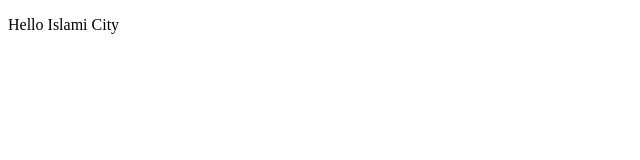
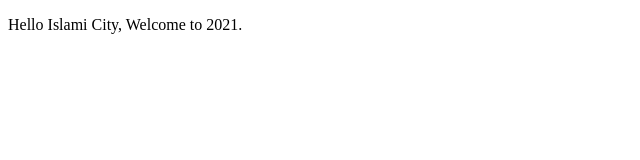
Before and after one commit to malihamza/islami-city-mock, a plain HTML site: page index.html in a window 1280 px wide. Shown: the whole page, without its empty margins (0-640 px from the left). Drawn offline with Linux system fonts and the light colour scheme.

Commit message:
new year functionlity has been added

```diff
--- a/index.html
+++ b/index.html
@@ -5,6 +5,6 @@
      </title>
 </head>
 <p>
-     Hello Islami City
+     Hello Islami City, Welcome to 2021.
 </p>
 </html>
```
